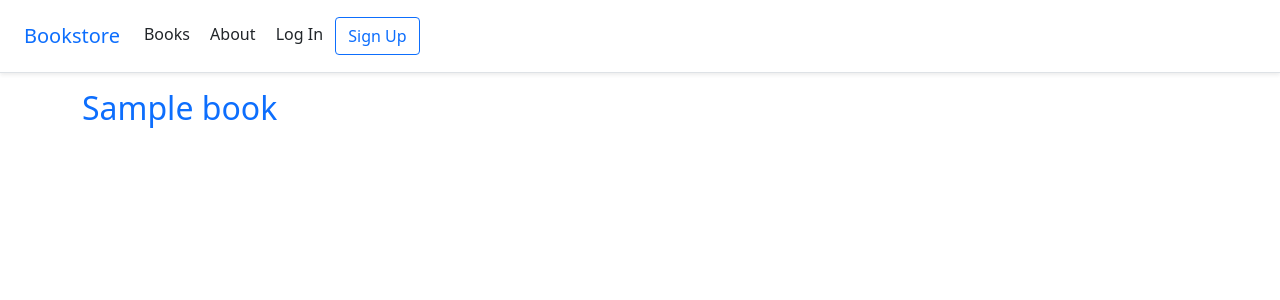
After one commit to philipokiokio/BookStoreApp, a Django app: page /books/ in a window 1280 px wide. The commit adds this page. Shown: the top 300 px of the page. Run offline with Django 3.2, Linux system fonts and the light colour scheme; tables that the repository leaves empty hold one stand-in row (values such as "Sample post").

Commit message:
chapter 10'

```diff
--- /dev/null
+++ b/books/apps.py
@@ -0,0 +1,6 @@
+from django.apps import AppConfig
+
+
+class BooksConfig(AppConfig):
+    default_auto_field = 'django.db.models.BigAutoField'
+    name = 'books'
--- /dev/null
+++ b/books/models.py
@@ -0,0 +1,16 @@
+from django.db import models
+from django.urls import reverse
+import uuid
+
+# Create your models here.
+class Book(models.Model):
+    id = models.UUIDField(primary_key=True, default= uuid.uuid4, editable= False)
+    title = models.CharField(max_length=200)
+    author = models.CharField(max_length= 200)
+    price = models.DecimalField(max_digits=6, decimal_places=2)
+
+    def __str__(self):
+        return self.title
+
+    def get_absolute_url(self):
+        return reverse('book_detail', args=[str(self.id)])
--- /dev/null
+++ b/books/urls.py
@@ -0,0 +1,8 @@
+from django.urls import path
+
+from .views import BookListView, BookDetailView
+
+urlpatterns = [
+    path('', BookListView.as_view(), name='book_list'),
+    path('<uuid:pk>/', BookDetailView.as_view(), name='book_detail'),
+]
--- /dev/null
+++ b/books/views.py
@@ -0,0 +1,17 @@
+from django.shortcuts import render
+from django.views.generic import ListView, DetailView
+
+from .models import Book
+
+# Create your views here.
+class BookListView(ListView):
+    model = Book
+    context_object_name = 'book_list'
+    template_name = 'books/book_list.html'
+
+
+
+class BookDetailView(DetailView):
+    model = Book
+    context_object_name= 'book'
+    template_name = 'books/book_detail.html'
--- a/bookstore_project/settings.py
+++ b/bookstore_project/settings.py
@@ -42,6 +42,7 @@ INSTALLED_APPS = [
     # app
     'users.apps.UsersConfig',
     'pages.apps.PagesConfig',
+    'books.apps.BooksConfig',
 
     # 3rd party django
     'crispy_forms',
--- a/bookstore_project/urls.py
+++ b/bookstore_project/urls.py
@@ -23,6 +23,7 @@ urlpatterns = [
     # local apps
 
     path('', include('pages.urls')),
+    path('books/', include('books.urls')),
 
 
     # user management
--- a/static/css/base.css
+++ b/static/css/base.css
@@ -6,3 +6,6 @@ h1{
     width: auto;
     height: 300px;
 }
+a{
+    text-decoration: none;
+}
--- a/templates/base.html
+++ b/templates/base.html
@@ -15,6 +15,7 @@
         <div class="d-flex flex-column flex-md-row align-items-center p-3 px-md-4 mb-3 bg-white border-bottom shadow-sm">
         <a href="{% url 'home' %}" class="navbar-brand my-0 mr-md-auto font-weight-normal">Bookstore</a>
         <nav class="my-2 my-md-0 mr-md-3">
+            <a class="p-2 text-dark" href="{% url 'book_list' %}">Books</a>
         <a class="p-2 text-dark" href="{% url 'about' %}">About</a>
         {% if user.is_authenticated %}
         <a class="p-2 text-dark" href="{% url 'account_logout' %}">Log Out</a>
--- /dev/null
+++ b/templates/books/book_list.html
@@ -0,0 +1,18 @@
+{% extends 'base.html' %}
+
+
+{% block title %}Books{% endblock title %}
+
+{% block content %}
+
+{% for book in book_list %}
+
+<div>
+    <h2>
+        <a href="{{ book.get_absolute_url }}">{{ book.title }}</a>
+    </h2>
+</div>
+
+{% endfor %}
+
+{% endblock content %}
```
Also changed, not shown: books/admin.py (added, +8 -0 lines), books/tests.py (added, +38 -0 lines), templates/books/book_detail.html (added, +12 -0 lines), books/__init__.py (added), books/migrations/0001_initial.py (added), books/migrations/__init__.py (added).
